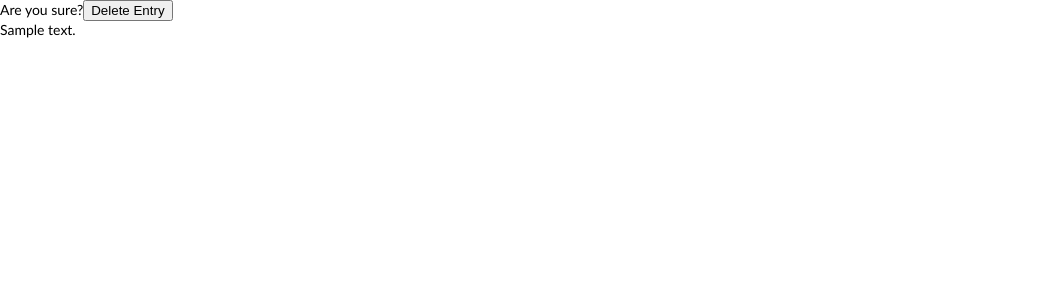
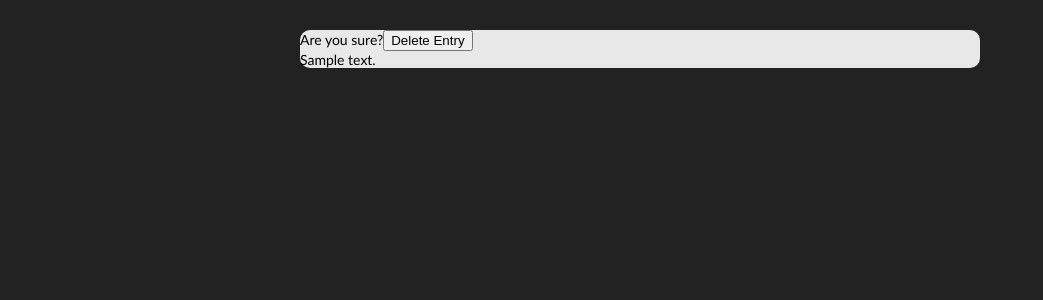
Before and after one commit to trey/chiplog, a Django app: template chiplog/templates/delete.html in a window 1280 px wide. Shown: the top 300 px of the page, without its empty margins (0-1043 px from the left). Run offline with Django 3.2, Linux system fonts and the light colour scheme; the template is opened without the code that fills it: most values are stand-ins (such as "Sample title", 1, 10 or a date in 2020); some libraries are stand-ins or nearby versions.

Commit message:
Added style from what I had started to do for the PHP version of Logbook.

```diff
--- a/chiplog/static/css/sass/screen.sass
+++ b/chiplog/static/css/sass/screen.sass
@@ -3,3 +3,4 @@
 @import base/shortcuts.sass
 @import site/colors.sass
 @import site/main.sass
+@import site/forms.sass
--- /dev/null
+++ b/chiplog/static/css/sass/site/forms.sass
@@ -0,0 +1,5 @@
+form input[type=search]
+  :float right
+  :width 200px
+  :margin 10px
+  :color #888
--- a/chiplog/static/css/screen.css
+++ b/chiplog/static/css/screen.css
@@ -97,7 +97,22 @@ table {
 /* ---------- site/main.sass ---------- */
 body {
   font: 14px "Gill Sans", Helvetica, sans-serif;
-  padding-bottom: 40px; }
+  padding-bottom: 40px;
+  background: #222222; }
+
+#wrapper {
+  width: 680px;
+  margin: 30px auto;
+  background: #E8E8E8;
+  -moz-border-radius: 10px;
+  -webkit-border-radius: 10px; }
+
+#header {
+  background: #878787;
+  -moz-border-radius-topright: 10px;
+  -moz-border-radius-topleft: 10px;
+  -webkit-border-top-left-radius: 10px;
+  -webkit-border-top-right-radius: 10px; }
 
 #main:after, #primary:after, #secondary:after, .primary:after, .secondary:after {
   content: ".";
@@ -105,3 +120,9 @@ body {
   height: 0;
   clear: both;
   visibility: hidden; }
+
+form input[type=search] {
+  float: right;
+  width: 200px;
+  margin: 10px;
+  color: #888; }
```
Also changed, not shown: chiplog/static/css/sass/site/main.sass (+15 -0 lines).
